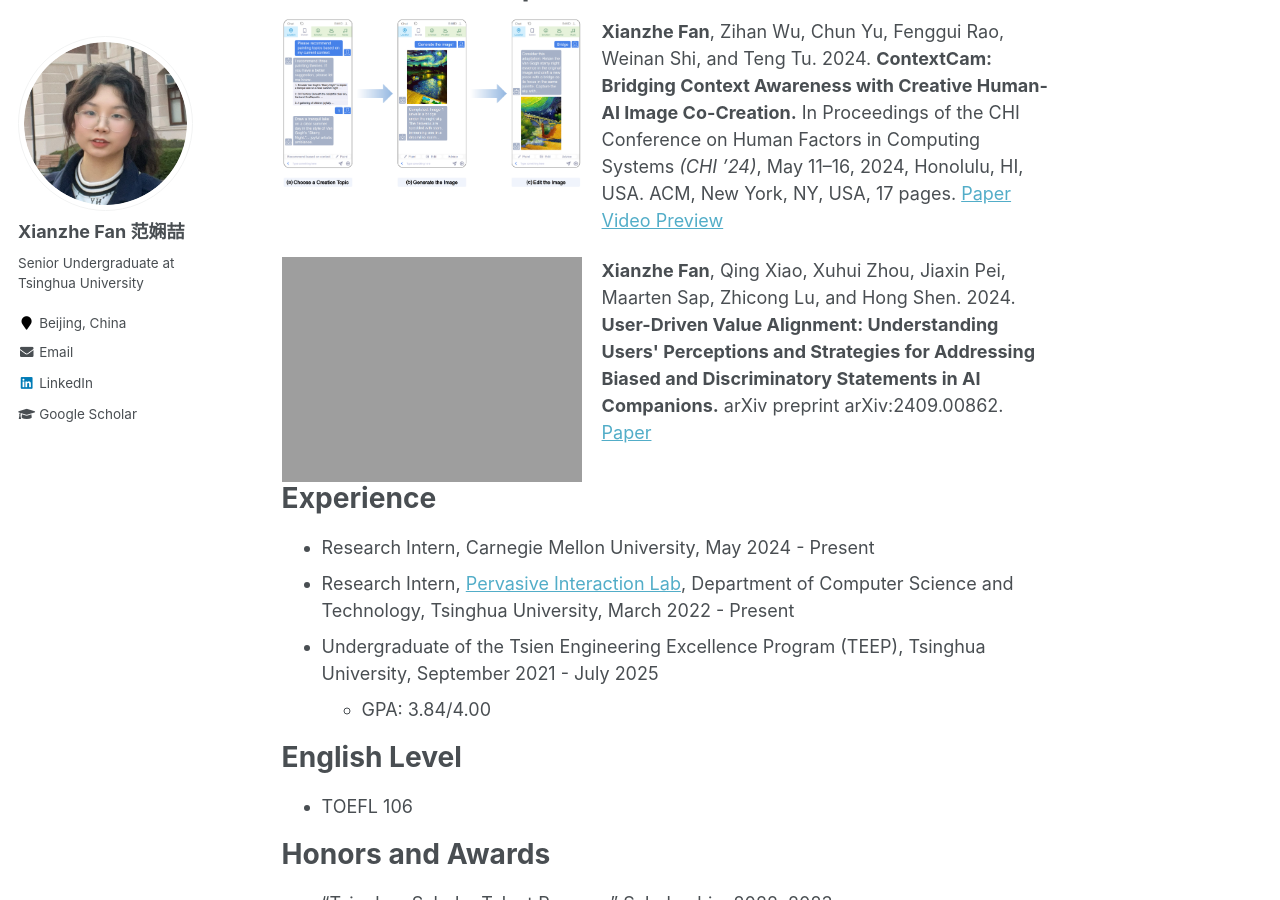
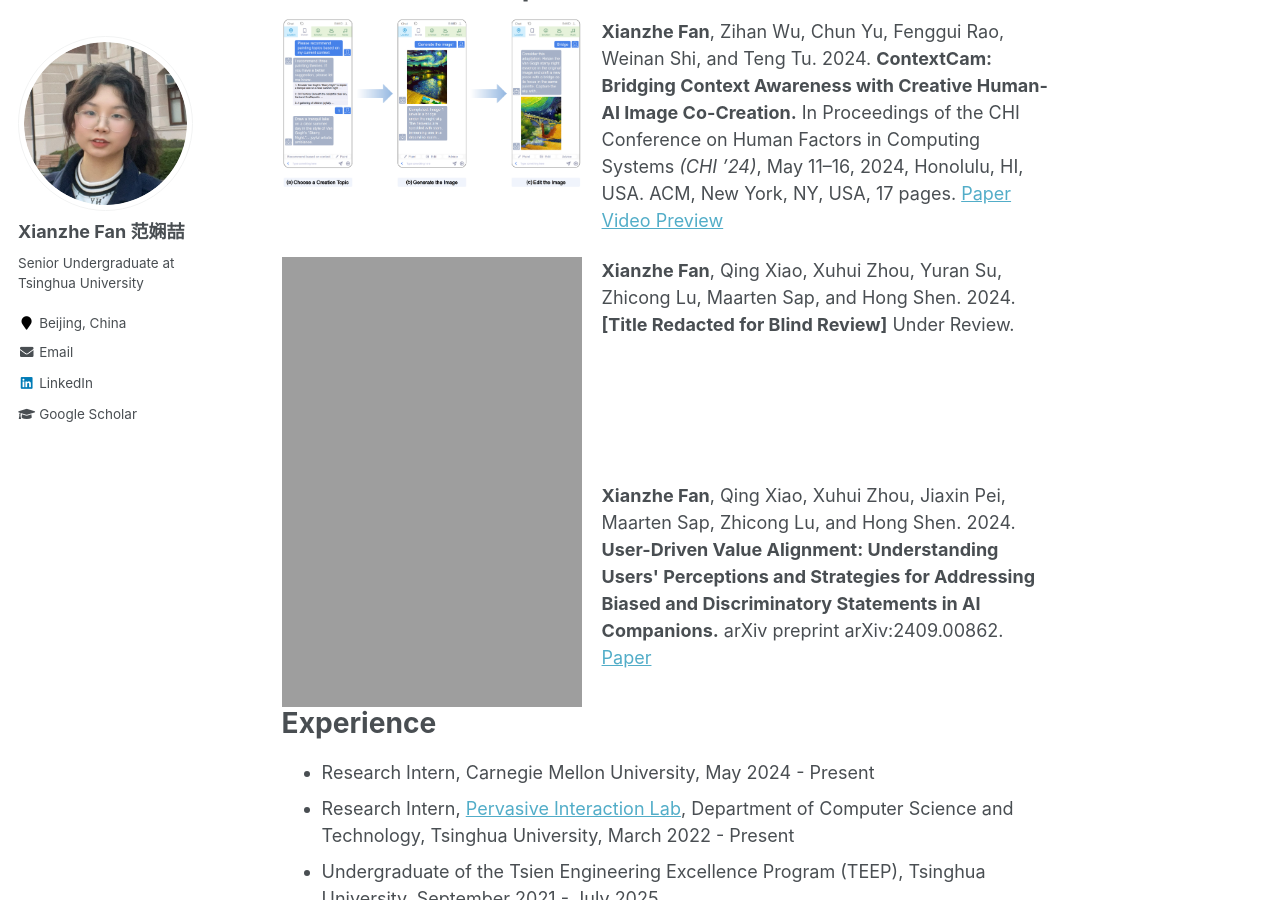
Before and after one commit to XianzheFan/XianzheFan.github.io, a Jekyll site: the page built from _pages/about.md, in a window 1280 px wide and 900 px high, scrolled down 874 px. Built offline with Jekyll 4.4.1, drawn with Linux system fonts in a browser that asks for light colours.

Commit message:
Add files via upload

```diff
--- a/_pages/about.md
+++ b/_pages/about.md
@@ -40,9 +40,16 @@ Publications / Preprints
 <div style="display: flex; align-items: flex-start; margin-bottom: 0px;">
   <img src="https://xianzhefan.github.io/images/user_driven.png" alt="paper image" style="width: 300px; margin-right: 20px; margin-top: 0px;">
   <div>
+    <p><strong>Xianzhe Fan</strong>, Qing Xiao, Xuhui Zhou, Yuran Su, Zhicong Lu, Maarten Sap, and Hong Shen. 2024. <strong>[Title Redacted for Blind Review]</strong> Under Review.</p>
+  </div>
+</div>
+<div style="display: flex; align-items: flex-start; margin-bottom: 0px;">
+  <img src="https://xianzhefan.github.io/images/user_driven.png" alt="paper image" style="width: 300px; margin-right: 20px; margin-top: 0px;">
+  <div>
     <p><strong>Xianzhe Fan</strong>, Qing Xiao, Xuhui Zhou, Jiaxin Pei, Maarten Sap, Zhicong Lu, and Hong Shen. 2024. <strong>User-Driven Value Alignment: Understanding Users' Perceptions and Strategies for Addressing Biased and Discriminatory Statements in AI Companions.</strong> arXiv preprint arXiv:2409.00862. <a href="https://arxiv.org/abs/2409.00862">Paper</a></p>
   </div>
 </div>
+
 
 Experience
 ======
```
